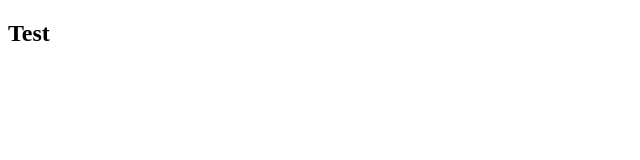
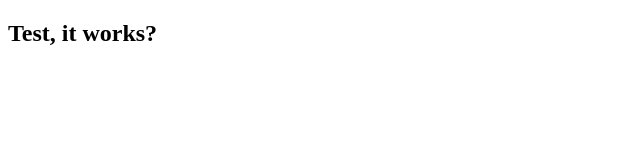
Before and after one commit to LJTalks/hack1practise, a plain HTML site: page index-f.html in a window 1280 px wide. Shown: the whole page, without its empty margins (0-640 px from the left). Drawn offline with Linux system fonts and the light colour scheme.

Commit message:
new addition 2

```diff
--- a/index-f.html
+++ b/index-f.html
@@ -6,6 +6,6 @@
     <title>Document</title>
 </head>
 <body>
-    <h2>Test</h2>
+    <h2>Test, it works?</h2>
 </body>
 </html>
```
